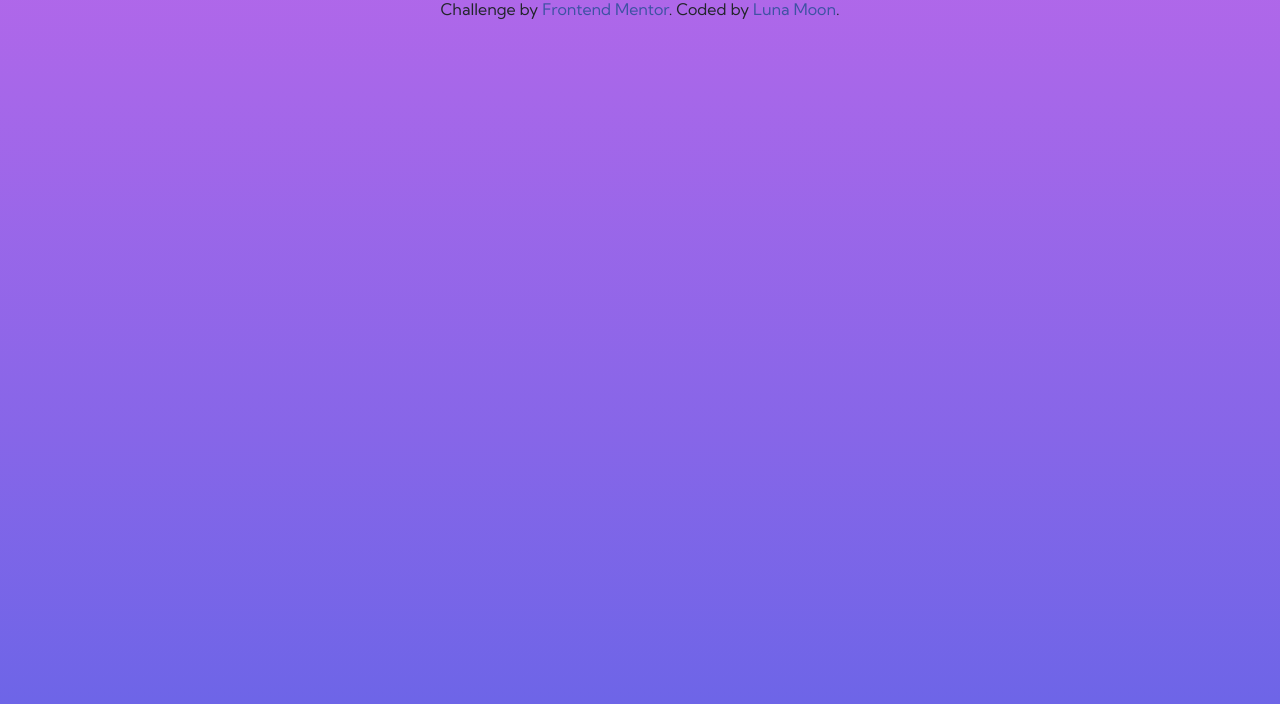
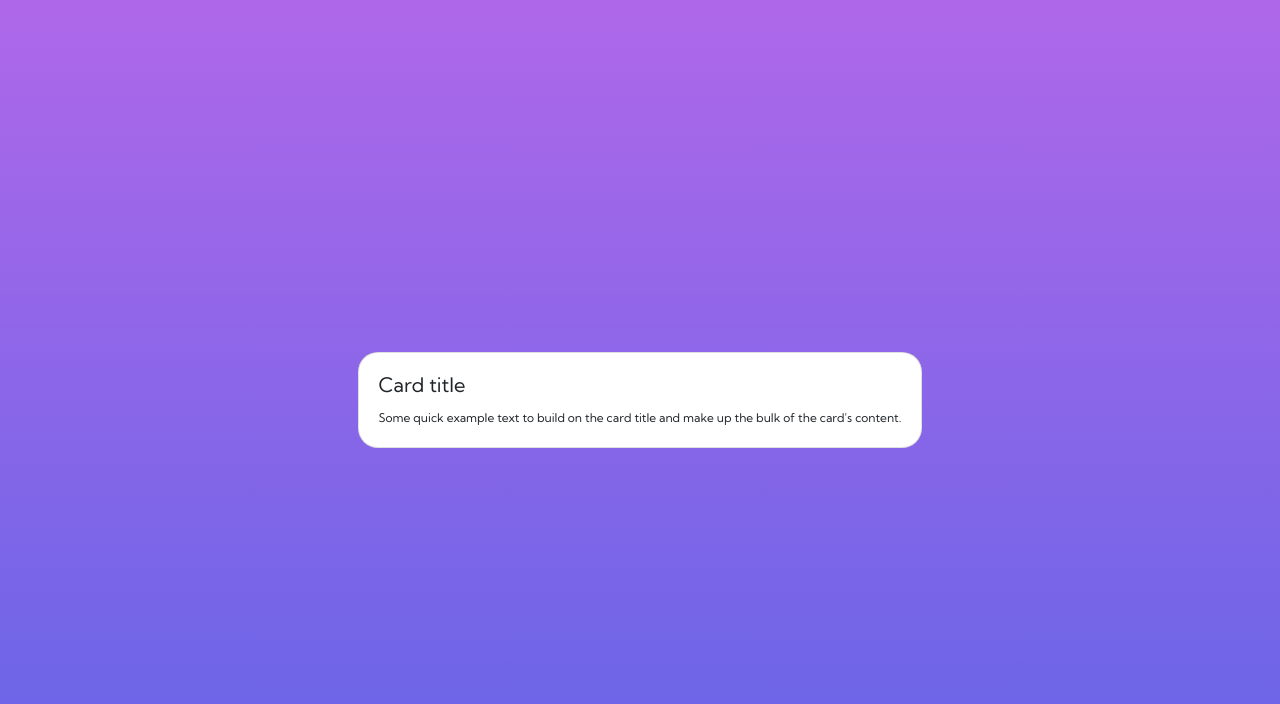
Before and after one commit to itsapurvap/FAQ-Accordion-Card, a plain HTML site: page index.html in a window 1280 px wide. Drawn offline with nearby package versions, Linux system fonts and the light colour scheme.

Commit message:
changed main layout

```diff
--- a/index.html
+++ b/index.html
@@ -21,20 +21,19 @@
 
   <title>Frontend Mentor | FAQ Accordion Card</title>
 
-  <!-- Feel free to remove these styles or customise in your own stylesheet 👍 -->
-  <style>
-    .attribution { font-size: 11px; text-align: center; }
-    .attribution a { color: hsl(228, 45%, 44%); }
-  </style>
 </head>
 <body>
 
-  <div>
+  <div class="container-fluid h-100 d-flex justify-content-center align-items-center">
 
-  </div>
-
-  <div class="attribution">
-    <h6>Challenge by <a href="https://www.frontendmentor.io?ref=challenge" target="_blank">Frontend Mentor</a>. Coded by <a href="#">Luna Moon</a>.</h6>
+    <div class="row justify-content-center">
+      <div class="card">
+        <div class="card-body">
+          <h5 class="card-title">Card title</h5>
+          <p class="card-text">Some quick example text to build on the card title and make up the bulk of the card's content.</p>
+        </div>
+      </div>
+    </div>
   </div>
 
   <script src="index.js" charset="utf-8"></script>
--- a/styles.css
+++ b/styles.css
@@ -1,9 +1,16 @@
+html, body {
+    height:100%;
+}
+
 body{
     background-image: linear-gradient(hsl(273, 75%, 66%), hsl(240, 73%, 65%));
     background-repeat: no-repeat;
     background-size: cover;
-    min-width: 100%;
-    min-height: 100vh;
     font-family: 'Kumbh Sans';
     font-weight: 400;
+    font-size: 12px;
 }
+
+.card{
+    border-radius: 20px;
+}
```
Also changed, not shown: 1 other file.
